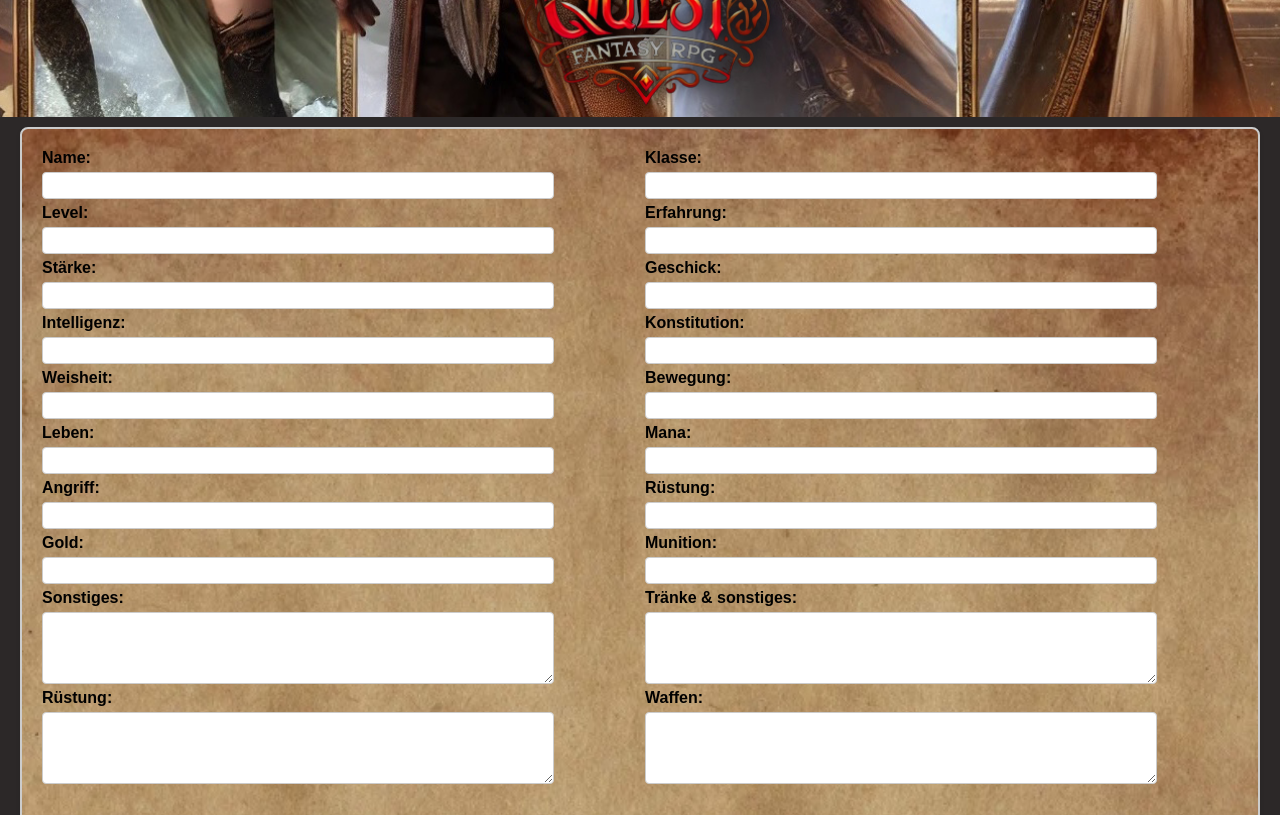
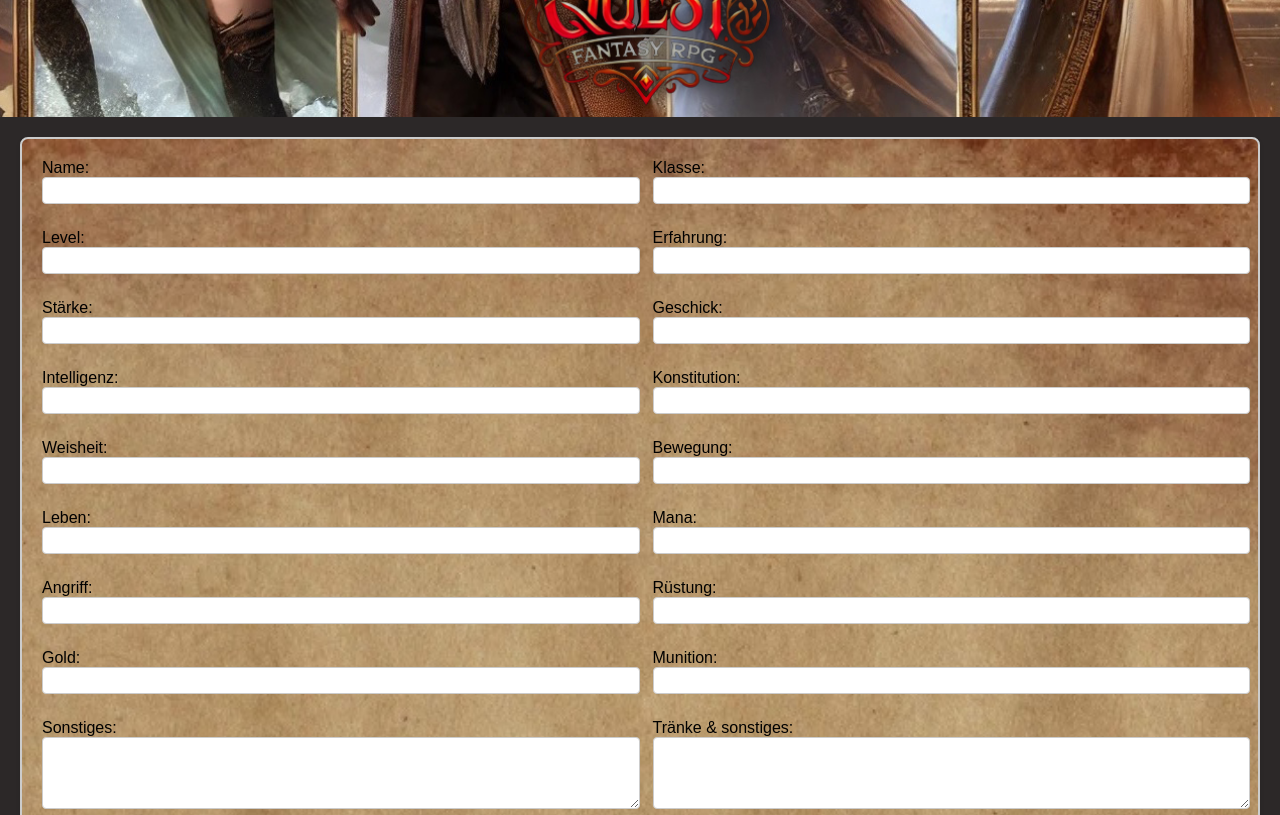
Before and after one commit to Furonwhym/CharacterTalents, a plain HTML site: page index.html in a window 1280 px wide. Shown: the part 540-1355 px from the top of the page. Drawn offline with Linux system fonts and the light colour scheme.

Commit message:
Add files via upload

```diff
--- a/style.css
+++ b/style.css
@@ -30,45 +30,44 @@ section {
     box-shadow: 0 2px 4px rgba(0, 0, 0, 0.1);
 }
 
-/* Styling für den Charakterbogen */
+/* Anpassung für das Character Sheet */
 #characterSheet {
     display: grid;
-    grid-template-columns: repeat(2, 1fr);
-    gap: 5px 10px; /* Kleinere Lücken zwischen den Feldern */
+    grid-template-columns: repeat(2, minmax(150px, 1fr)); /* Gleichmäßige Spaltenbreite */
+    gap: 25px; /* Abstand zwischen den Spalten */
     align-items: center;
-    margin-top: 10px; /* Abstand zur Überschrift */
-    background-image: url('Designs/Pergament.jpg'); /* URL zum Bild */
-    background-size: cover; /* Bild wird skaliert, um den Bereich zu füllen */
-    background-position: center; /* Bild wird zentriert */
-    border: 2px solid #ccc; /* Optional: Rahmen */
-    border-radius: 8px; /* Optional: Abgerundete Ecken */
-    padding: 20px; /* Abstand innerhalb des Bereichs */
+    background-image: url('Designs/Pergament.jpg'); /* Hintergrundbild */
+    background-size: cover;
+    background-position: center;
+    border: 2px solid #ccc;
+    border-radius: 8px;
+    padding: 20px;
+    max-width: 100%; /* Verhindert Überlappen */
+    box-sizing: border-box;
 }
 
-#characterSheet label {
-    font-weight: bold;
-    margin-bottom: 5px;
+/* Stellt sicher, dass alle Eingabefelder gleichmäßig verteilt sind */
+#characterSheet .field {
+    width: 100%;
+    display: flex;
+    flex-direction: column;
 }
 
-#characterSheet .field {
-    display: flex;
-    flex-direction: column;
-    align-items: flex-start;
-}
-
+/* Sorgt dafür, dass die Eingabefelder innerhalb des Hintergrunds bleiben */
 #characterSheet input,
 #characterSheet textarea {
     width: 100%;
-    max-width: 500px; /* Breite der Eingabefelder begrenzen */
+    max-width: 100%; /* Verhindert das Überlappen */
     padding: 5px;
     border: 1px solid #ccc;
     border-radius: 4px;
 }
 
-#characterSheet textarea {
-    height: auto;
-    resize: vertical;
-    grid-column: span 2; /* Große Felder nehmen beide Spalten ein */
+/* Verbesserte Darstellung für mobile Geräte */
+@media (max-width: 768px) {
+    #characterSheet {
+        grid-template-columns: 1fr; /* Einzelne Spalte für kleine Bildschirme */
+    }
 }
 
 /* Styling für die Talentbäume */
```
